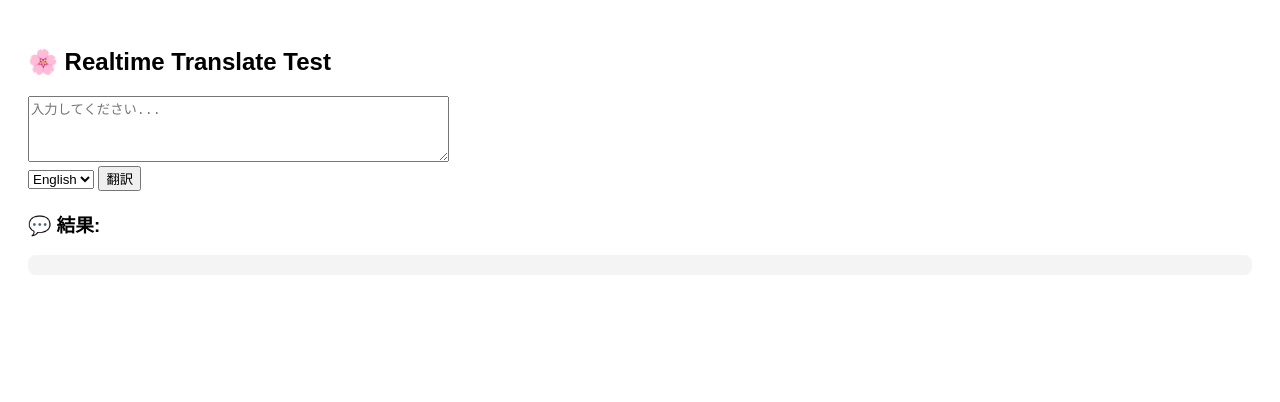
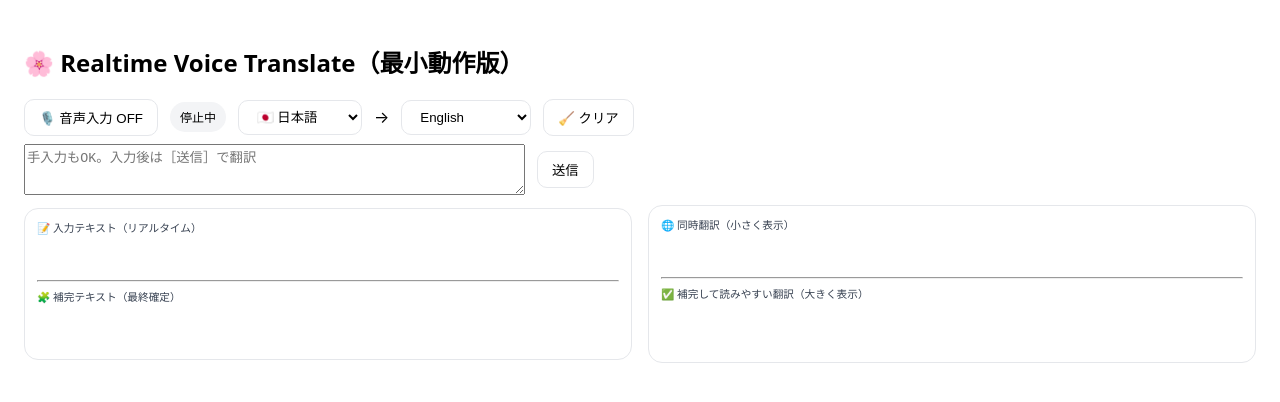
Before and after one commit to matsuryuu/realtime-translate, a website: page index.html in a window 1280 px wide. Drawn offline with Linux system fonts and the light colour scheme.

Commit message:
Revise HTML structure for voice translation feature
Updated the title and added viewport meta tag. Enhanced layout with new styles and reorganized elements for voice translation functionality.

```diff
--- a/index.html
+++ b/index.html
@@ -1,22 +1,66 @@
 <!DOCTYPE html>
 <html lang="ja">
 <head>
-  <meta charset="UTF-8">
-  <title>🌙 Realtime Translate Test</title>
+  <meta charset="UTF-8" />
+  <meta name="viewport" content="width=device-width,initial-scale=1" />
+  <title>🌙 Realtime Voice Translate</title>
+  <style>
+    body { font-family: system-ui, -apple-system, "Segoe UI", Roboto, sans-serif; padding:16px; }
+    .row { display:flex; gap:12px; align-items:center; flex-wrap:wrap; }
+    .pill { padding:6px 10px; border-radius:999px; background:#f3f4f6; }
+    .btn { padding:8px 14px; border-radius:10px; border:1px solid #e5e7eb; cursor:pointer; background:#fff; }
+    .btn.on { background:#10b981; color:#fff; border-color:#10b981; }
+    .small { font-size: 8pt; color:#374151; line-height:1.4; }
+    .mid   { font-size: 8pt; color:#111827; white-space:pre-wrap; }
+    .large { font-size: 16pt; color:#111827; white-space:pre-wrap; }
+    .card  { border:1px solid #e5e7eb; border-radius:14px; padding:12px; }
+    .status{ font-size:12px; }
+  </style>
 </head>
-<body style="font-family:sans-serif; padding:20px;">
-  <h2>🌸 Realtime Translate Test</h2>
-  <textarea id="input" rows="4" cols="50" placeholder="入力してください..."></textarea><br>
-  <select id="targetLang">
-    <option value="English">English</option>
-    <option value="Japanese">日本語</option>
-    <option value="Chinese">中文</option>
-    <option value="Korean">한국어</option>
-  </select>
-  <button id="translateBtn">翻訳</button>
+<body>
+  <h2>🌸 Realtime Voice Translate（最小動作版）</h2>
 
-  <h3>💬 結果:</h3>
-  <div id="output" style="white-space:pre-wrap; background:#f4f4f4; padding:10px; border-radius:8px;"></div>
+  <div class="row" style="margin-bottom:8px;">
+    <button id="micBtn" class="btn">🎙️ 音声入力 OFF</button>
+    <span id="state" class="pill status">停止中</span>
+    <select id="sourceLang" class="btn">
+      <option value="ja-JP">🇯🇵 日本語</option>
+      <option value="zh-TW">🇹🇼 台湾華語</option>
+      <option value="en-US">🇺🇸 English</option>
+      <option value="ko-KR">🇰🇷 한국어</option>
+    </select>
+    <span>→</span>
+    <select id="targetLang" class="btn">
+      <option value="Japanese">日本語</option>
+      <option value="Chinese (Traditional)">中文（繁體）</option>
+      <option value="English" selected>English</option>
+      <option value="Korean">한국어</option>
+    </select>
+    <button id="clearBtn" class="btn">🧹 クリア</button>
+  </div>
+
+  <div class="row" style="margin-bottom:10px;">
+    <textarea id="manualInput" rows="3" cols="60" placeholder="手入力もOK。入力後は［送信］で翻訳"></textarea>
+    <button id="sendBtn" class="btn">送信</button>
+  </div>
+
+  <div class="row" style="gap:16px;">
+    <div class="card" style="flex:1; min-width:260px;">
+      <div class="small">📝 入力テキスト（リアルタイム）</div>
+      <div id="interim" class="small" style="min-height:36px;"></div>
+      <hr />
+      <div class="small">🧩 補完テキスト（最終確定）</div>
+      <div id="final" class="mid" style="min-height:42px;"></div>
+    </div>
+
+    <div class="card" style="flex:1; min-width:260px;">
+      <div class="small">🌐 同時翻訳（小さく表示）</div>
+      <div id="liveTrans" class="small" style="min-height:36px;"></div>
+      <hr />
+      <div class="small">✅ 補完して読みやすい翻訳（大きく表示）</div>
+      <div id="bestTrans" class="large" style="min-height:48px;"></div>
+    </div>
+  </div>
 
   <script src="client.js"></script>
 </body>
```
